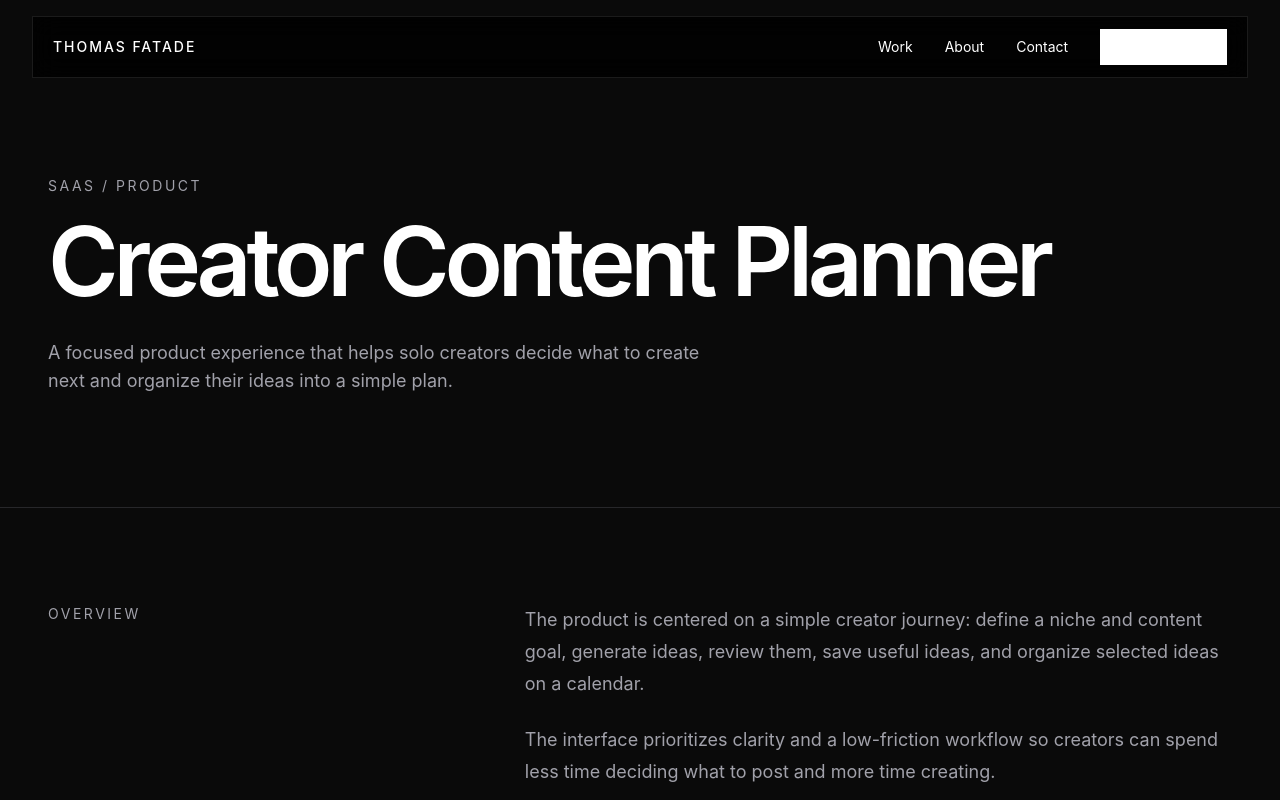
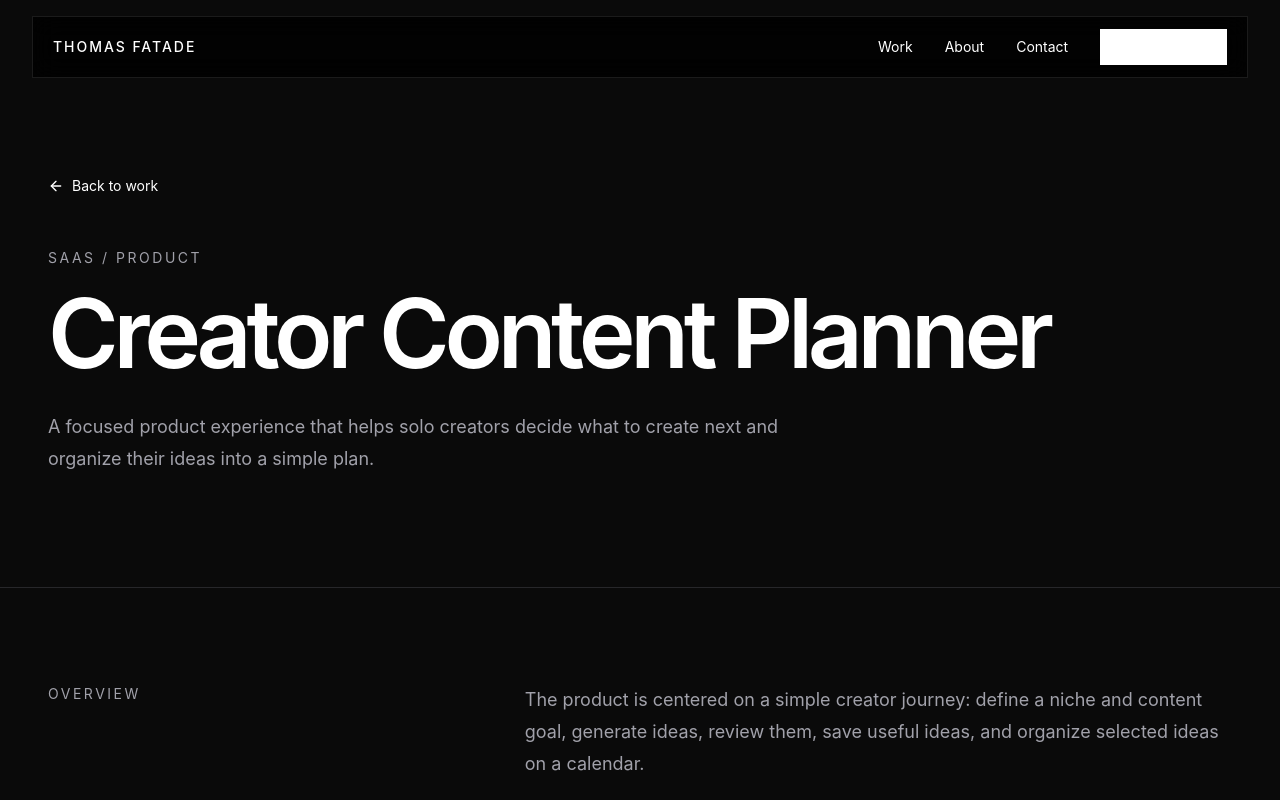
Before and after one commit to Thomas302-star/Thomas-portfolio, a Next.js app: page /work/creator-content-planner in a window 1280 px wide. Shown: the top 800 px of the page. Built offline with nearby package versions, Linux system fonts and the light colour scheme.

Commit message:
feat: improve Creator Content Planner case study

```diff
--- a/app/work/creator-content-planner/page.tsx
+++ b/app/work/creator-content-planner/page.tsx
@@ -1,42 +1,27 @@
+import { CaseStudyLayout } from "@/components/projects/case-study-layout";
+
 export default function CreatorContentPlannerPage() {
   return (
-    <main className="bg-[var(--background)] text-white">
-      <section className="px-6 pb-20 pt-36 sm:px-8 lg:px-12 lg:pb-28 lg:pt-44">
-        <div className="mx-auto max-w-7xl">
-          <p className="text-sm uppercase tracking-[0.18em] text-[var(--muted)]">
-            SaaS / Product
-          </p>
-          <h1 className="mt-5 max-w-5xl font-[var(--font-display)] text-5xl font-semibold leading-[0.95] tracking-[-0.055em] sm:text-7xl lg:text-8xl">
-            Creator Content Planner
-          </h1>
-          <p className="mt-8 max-w-2xl text-base leading-7 text-[var(--muted)] sm:text-lg">
-            A focused product experience that helps solo creators decide what
-            to create next and organize their ideas into a simple plan.
-          </p>
-        </div>
-      </section>
-
-      <section className="border-y border-[var(--border)] px-6 py-16 sm:px-8 lg:px-12 lg:py-24">
-        <div className="mx-auto grid max-w-7xl gap-12 lg:grid-cols-[0.7fr_1.3fr] lg:gap-24">
-          <div>
-            <p className="text-sm uppercase tracking-[0.18em] text-[var(--muted)]">
-              Overview
-            </p>
-          </div>
-          <div className="max-w-3xl space-y-6 text-base leading-8 text-[var(--muted)] sm:text-lg">
-            <p>
-              The product is centered on a simple creator journey: define a
-              niche and content goal, generate ideas, review them, save useful
-              ideas, and organize selected ideas on a calendar.
-            </p>
-            <p>
-              The interface prioritizes clarity and a low-friction workflow so
-              creators can spend less time deciding what to post and more time
-              creating.
-            </p>
-          </div>
-        </div>
-      </section>
-    </main>
+    <CaseStudyLayout
+      category="SaaS / Product"
+      title="Creator Content Planner"
+      intro="A focused product experience that helps solo creators decide what to create next and organize their ideas into a simple plan."
+      overview={[
+        "The product is centered on a simple creator journey: define a niche and content goal, generate ideas, review them, save useful ideas, and organize selected ideas on a calendar.",
+        "The interface prioritizes clarity and a low-friction workflow so creators can spend less time deciding what to post and more time creating.",
+      ]}
+      focus={[
+        "A straightforward journey from creator goals to content ideas.",
+        "Clear idea presentation so generated content is easy to review.",
+        "Saved ideas and calendar organization for a simple planning workflow.",
+        "A focused product structure designed around solo creators.",
+      ]}
+      details={[
+        { label: "Type", value: "SaaS product" },
+        { label: "Audience", value: "Solo creators" },
+        { label: "Core flow", value: "Ideas to calendar" },
+      ]}
+      nextProject={{ title: "Bitget Education", href: "/work/bitget-education" }}
+    />
   );
 }
```
